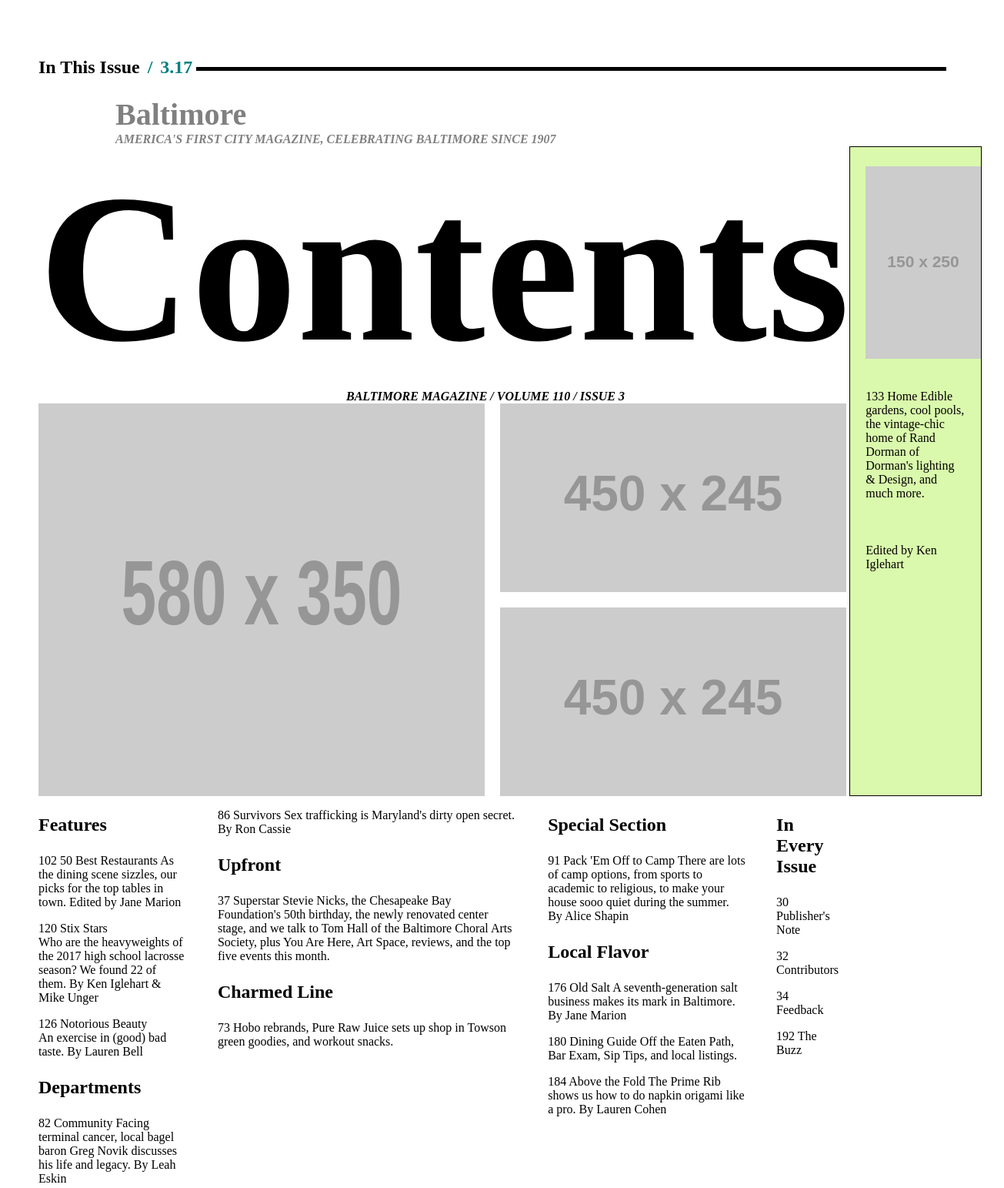
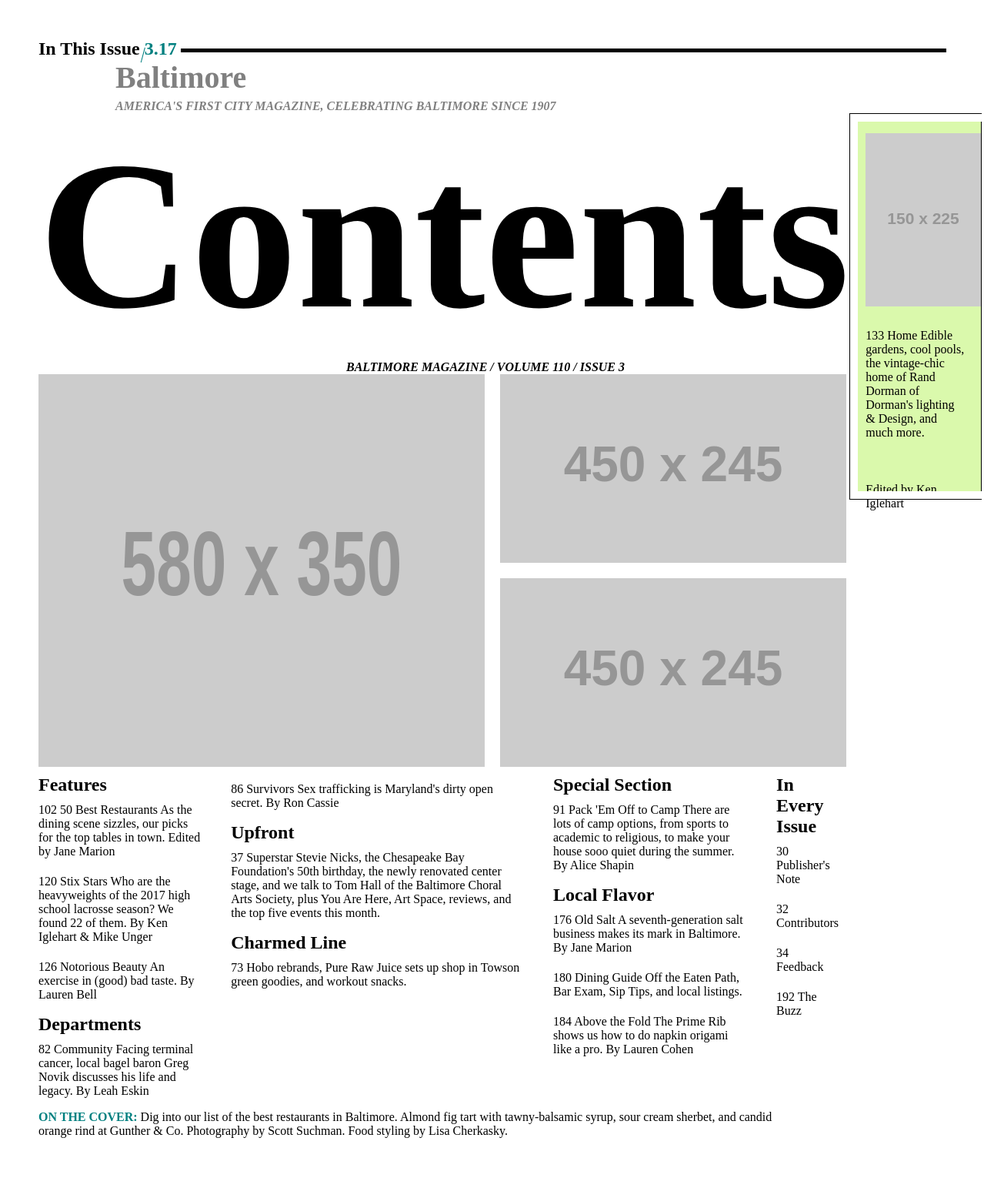
Before and after one commit to mbavosa/baltimoremagazine, a plain HTML site: page index.html in a window 1280 px wide. Shown: the top 1543 px of the page at 77% size, 1305 px wide, since content can reach past the window. After the commit the page ends 1492 px from the top, so only its background shows below. Drawn offline with Linux system fonts and the light colour scheme; placeholder pictures from the web are drawn by us.

Commit message:
more formatting fixes

```diff
--- a/css/main.css
+++ b/css/main.css
@@ -1,4 +1,4 @@
-body, figure {
+body, figure, h3, span, header {
   margin: 0;
   padding: 0;
 }
@@ -24,6 +24,11 @@
   font-size: 1.5em;
 }
 
+p {
+  margin-top: 5px;
+  padding-top: 5px;
+}
+
 header {
   width: 100%;
   overflow: hidden;
@@ -34,9 +39,14 @@
   position: relative;
 }
 
-header span:before {
-  content:"/";
+header h3 span:before {
+  content: "";
+  width: 20px;
+  height: 20px;
   margin: 10px;
+  border-left: solid 1.5px teal;
+  position: absolute;
+  transform: translateX(-13px) translateY(4px) rotate(15deg);
 }
 
 header span:after {
@@ -76,6 +86,7 @@
   justify-content: space-between;
   margin-right: 100px;
   line-height: normal;
+  margin-top: 10px;
 }
 
 #bottom div {
@@ -96,6 +107,7 @@
   width: 200px;
   margin-right: 30px;
   background-color: #daf9ac;
+  height: 500px;
 }
 
 sidebar img {
@@ -105,6 +117,14 @@
 
 sidebar p {
   padding: 20px;
+}
+
+  sidebar #innerbox:before {
+  content: "";
+  height: 480px;
+  width: 180px;
+  border: solid 10px white;
+  position: absolute;
 }
 
 #america {
--- a/index.html
+++ b/index.html
@@ -7,7 +7,7 @@
 </head>
 <body>
   <header>
-    <h3>In This Issue<span>3.17</span></h3>
+    <h3>In This Issue   <span>3.17</span>  </h3>
     <h2>Baltimore</h2>
     <p id="america">America's first city magazine, celebrating baltimore since 1907</p>
   </header>
@@ -24,8 +24,10 @@
           </div>
         </section>
         <sidebar>
-          <img src="http://placehold.it/150x250">
+          <div id="innerbox">
+          <img src="http://placehold.it/150x225">
           <p><span>133 Home</span> Edible gardens, cool pools, the vintage-chic home of Rand Dorman of Dorman's lighting &amp Design, and much more. <p>Edited by Ken Iglehart</p></p>
+          </div>
         </sidebar>
     </div>
     <div id="bottom">
@@ -33,10 +35,8 @@
         <article>
           <h3>Features</h3>
           <p>102 50 Best Restaurants As the dining scene sizzles, our picks for the top tables in town. Edited by Jane Marion</p>
-        <p>120 Stix Stars
-          <br> Who are the heavyweights of the 2017 high school lacrosse season? We found 22 of them. By Ken Iglehart &amp; Mike Unger</p>
-        <p>126 Notorious Beauty
-          <br> An exercise in (good) bad taste. By Lauren Bell</p>
+          <p>120 Stix Stars Who are the heavyweights of the 2017 high school lacrosse season? We found 22 of them. By Ken Iglehart &amp; Mike Unger</p>
+          <p>126 Notorious Beauty An exercise in (good) bad taste. By Lauren Bell</p>
           <h3>Departments</h3>
           <p>82 Community Facing terminal cancer, local bagel baron Greg Novik discusses his life and legacy. By Leah Eskin</p>
         </article>
```
Lines whose indentation alone changed are shown as unchanged.
